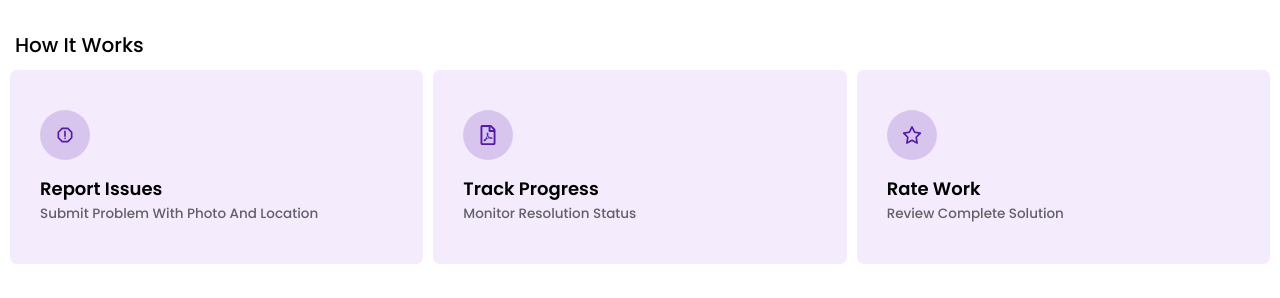
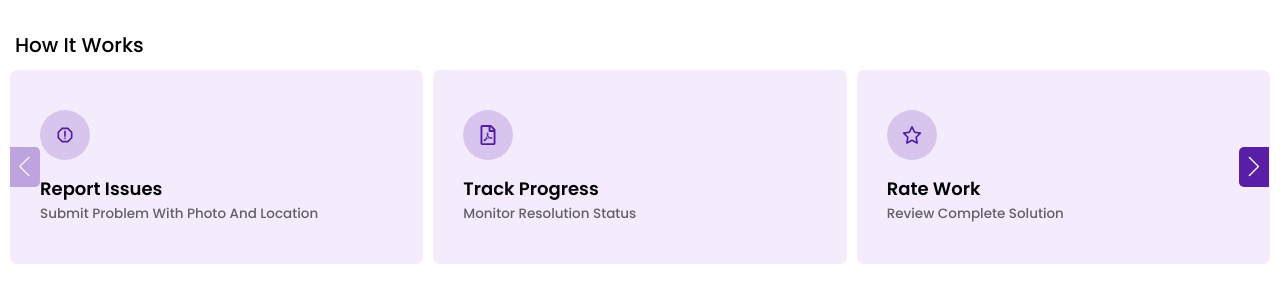
Before and after one commit to Vikram-05/Civil_Watch, a React (Vite) app in the folder client/vite-project/: page / in a window 1280 px wide. Shown: the part 502-800 px from the top of the page. Built offline with nearby package versions, Linux system fonts and the light colour scheme; no server answers.

Commit message:
Update WorksCategory.jsx

```diff
--- a/client/vite-project/src/components/worksCategory/WorksCategory.jsx
+++ b/client/vite-project/src/components/worksCategory/WorksCategory.jsx
@@ -7,6 +7,8 @@ import 'swiper/css/free-mode';
 import 'swiper/css/pagination';
 import { FreeMode, Pagination } from 'swiper/modules';
 import { IoTrashSharp } from "react-icons/io5";
+import { Navigation } from 'swiper/modules';
+import 'swiper/css/navigation';
 
 
 import { MdOutlineReport } from "react-icons/md";
@@ -24,7 +26,8 @@ function WorksCategory() {
                     spaceBetween={10}
                     freeMode={true}
                     pagination={false}
-                    modules={[FreeMode, Pagination]}
+                    navigation={true}
+                    modules={[FreeMode, Pagination,Navigation]}
                     className="mySwiper swiper_work"
                     breakpoints={{
                         // When the viewport width is >= 320px
```
